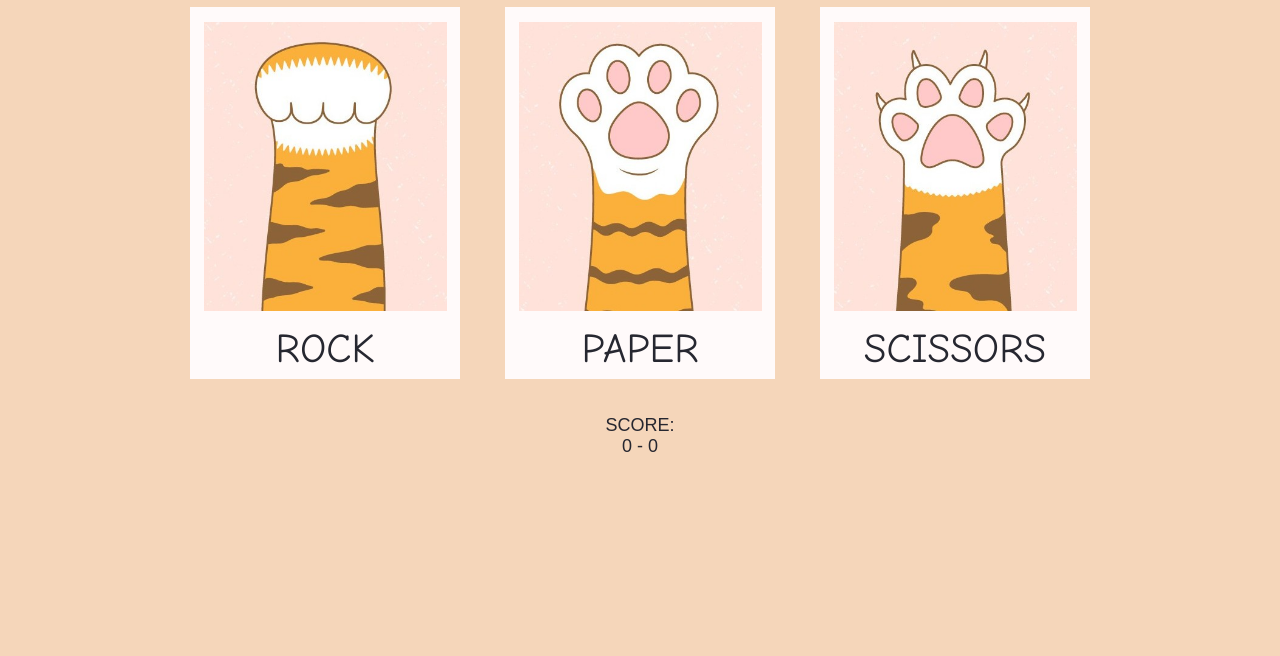
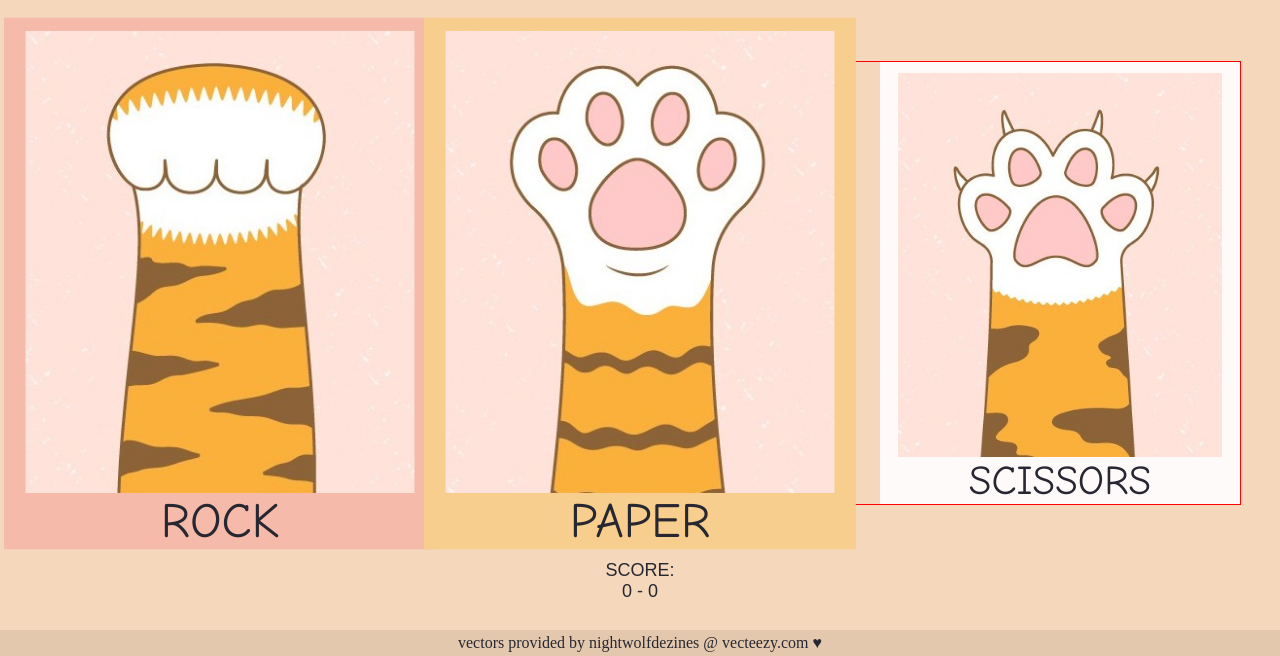
Before and after one commit to irene-panis/rock-paper-scissors, a plain HTML site: page index.html in a window 1280 px wide. Shown: the part 144-800 px from the top of the page. Drawn offline with Linux system fonts and the light colour scheme; a web font is replaced by a local one.

Commit message:
Design footer, scoreboard, and other aspects of UI

```diff
--- a/app.js
+++ b/app.js
@@ -64,6 +64,9 @@ function checkWinner() {
 }
 
 function endGame() {
+  const endResult = document.createElement('div');
+  endResult.style.textAlign = "center";
+  endResult.style.fontFamily = "Arial";
   if (checkWinner() == 1) {
     endResult.textContent = "YOU WIN!";
     document.body.appendChild(endResult);
@@ -75,8 +78,6 @@ function endGame() {
 
 const buttons = document.querySelectorAll('.btn');
 const score = document.querySelector('#score');
-const keepingTrack = document.querySelector('.keeping-track');
-const endResult = document.createElement('div');
 
 buttons.forEach((button) => {
   button.addEventListener('click', () => {
--- a/index.html
+++ b/index.html
@@ -7,8 +7,7 @@
   <title>Rock Paper Scissors</title>
 </head>
 <body>
-
-  <div class="everything">
+  <div class="content">
 
     <div class="opening">
       <div id="header">Rock Paper Scissors</div>
@@ -19,11 +18,11 @@
 
       <div class="question">What will you choose?</div>
       <div class="buttons">
-        <div class="polaroid">
+        <div class="polaroid youChose">
           <img src="img/rock.jpg">
           <button id="rock" class="btn">Rock</button>
         </div>
-        <div class="polaroid">
+        <div class="polaroid cpuChose">
           <img src="img/paper.jpg">
           <button id="paper" class="btn">Paper</button>
         </div>
@@ -40,6 +39,10 @@
       <div id="score">0 - 0</div>
     </div>
   </div>
+  <footer>
+    Vectors provided by nightwolfdezines @ vecteezy.com ♥
+  </footer>
+
 
 </body>
 </html>
--- a/style.css
+++ b/style.css
@@ -1,6 +1,9 @@
 * {
-  background-color: #f5d6ba;
+  background-color: #f5d7bc;
   color: #262730;
+  box-sizing: border-box;
+  margin: 0;
+  padding: 0;
 }
 
 @font-face {
@@ -13,12 +16,18 @@
   font-family: "Preschooler";
 }
 
-.everything {
+body {
+  min-height: 100vh;
   display: flex;
-  height: 75vh;
+  flex-direction: column;
+}
+
+.content {
+  display: flex;
   flex-direction: column;
   justify-content: space-around;
   align-items: center;
+  flex-grow: 1;
 }
 
 .opening {
@@ -48,9 +57,10 @@
   display: flex;
   flex-direction: row;
   justify-content: space-between;
-  width: 75%;
+  width: 100%;
   height: 100%;
   flex: none;
+  border: 1px solid red;
 }
 
 .question {
@@ -65,6 +75,16 @@
   height: 100%;
   width: 30%;
   flex: initial;
+}
+
+.youChose {
+  transform: scale(1.2);
+  background-color: rgb(245, 186, 170);
+}
+
+.cpuChose {
+  transform: scale(1.2);
+  background-color: rgb(247, 206, 141);
 }
 
 img {
@@ -83,6 +103,7 @@ button {
   font-family: Preschooler, "Comic Sans MS", sans-serif;
   font-size: 3.2vw;
   text-transform: uppercase;
+  cursor: pointer;
 }
 
 .keeping-track {
@@ -92,5 +113,11 @@ button {
   text-transform: uppercase;
   text-align: center;
   font-size: 18px;
-  margin-top: 50px;
 }
+
+footer {
+  text-align: center;
+  text-transform: lowercase;
+  background-color: #e4c8ae;
+  padding: 4px;
+}
```
